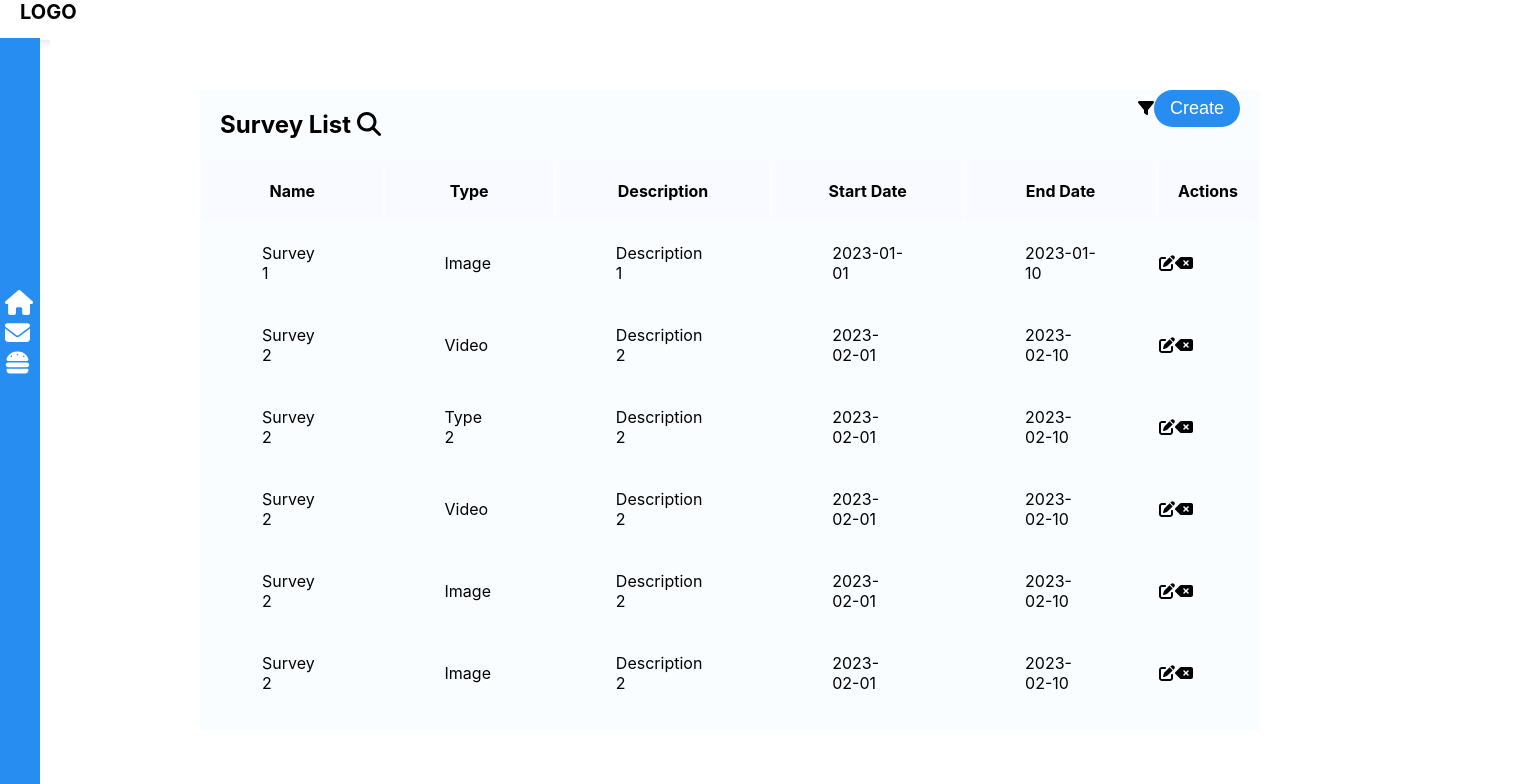
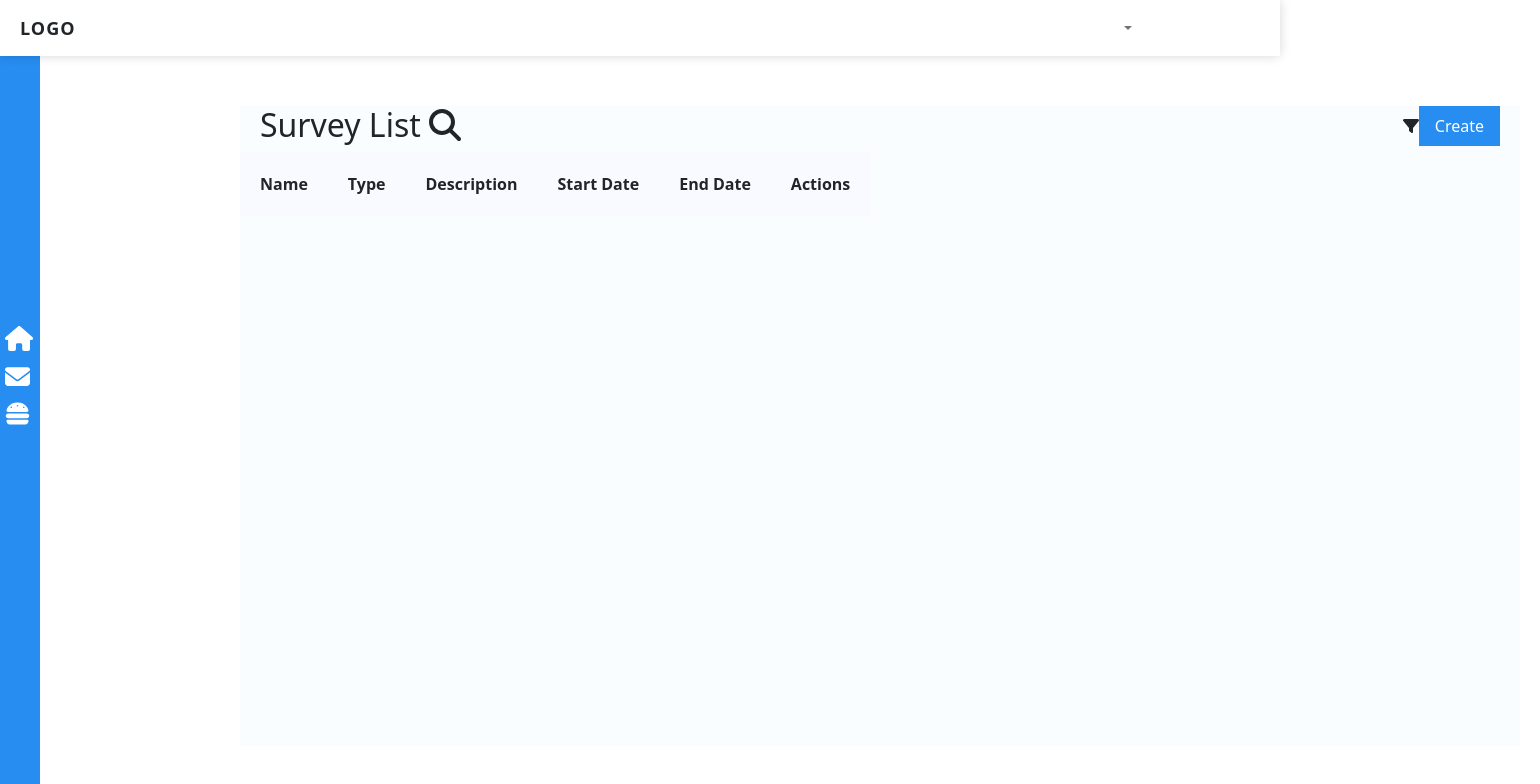
Before and after one commit to rumman1999/survey, a React (Create React App) app: page /surveyitems in a window 1280 px wide. Shown: the top 784 px of the page, 1540 px wide, since content can reach past the window. Built offline with nearby package versions, Linux system fonts and the light colour scheme.

Commit message:
Added Logout

```diff
--- a/package.json
+++ b/package.json
@@ -9,8 +9,10 @@
     "@testing-library/jest-dom": "^5.16.5",
     "@testing-library/react": "^13.4.0",
     "@testing-library/user-event": "^13.5.0",
+    "bootstrap": "^5.2.3",
     "dotenv": "^16.0.3",
     "react": "^18.2.0",
+    "react-bootstrap": "^2.7.4",
     "react-dom": "^18.2.0",
     "react-router-dom": "^6.11.2",
     "react-scripts": "5.0.1",
--- a/src/App.js
+++ b/src/App.js
@@ -17,6 +17,7 @@ function App() {
         <Route path="/surveyForm" element={<SurveyForm />} />
         <Route path="/createQues" element={<CreateQuestion />} />
         <Route path="/preview" element={<Preview />} />
+
       </Routes>
     </Router>
   );
--- /dev/null
+++ b/src/components/SurveyList/Header.css
@@ -0,0 +1,31 @@
+/* .logo{
+    background-color: white;
+    color: black;
+    height: 40px;
+    box-shadow : 0px 0px 10px #00000029  ;
+}
+.logo .logo-txt{
+    font-weight: bold;
+    padding: 20px;
+    font-size: 20px;
+
+} */
+/* Navbar .logo {
+    display: flex;
+    justify-content: space-between;
+} */
+/* .navbar{
+    box-shadow : 0px 0px 10px #00000029  ;
+} */
+.logo{
+    font-size: 18px;
+    font-weight: bold;
+    letter-spacing: 1px;
+
+}
+/* .custom-dropdown{
+    font-size: 14px;
+    padding: 2px;
+    color: blue;
+    border: none;
+} */
--- /dev/null
+++ b/src/components/SurveyList/Header.js
@@ -0,0 +1,42 @@
+import React from "react";
+import { Navigate, useNavigate } from 'react-router-dom';
+import { Navbar, Nav, NavDropdown } from "react-bootstrap";
+
+import "./Header.css";
+
+
+function Header() {
+    const navigate = useNavigate();
+    function handleLogout() {
+        localStorage.removeItem("token");
+        navigate("/");
+    }
+    return (
+        <div>
+
+            <Navbar
+                className="navbar  justify-content-between  "
+                style={{
+                    paddingLeft: "20px",
+                    paddingRight: "140px",
+                    boxShadow: "0px 0px 10px #00000029",
+                }}
+            >
+                <Nav className="logo">LOGO</Nav>
+                <Nav>
+                    <NavDropdown>
+                        <NavDropdown.Item
+                            className="custom-dropdown"
+                            style={{ padding: "5px", minWidth: "20px" }}
+                            onClick={handleLogout}
+                        >
+                            Logout
+                        </NavDropdown.Item>
+                    </NavDropdown>
+                </Nav>
+            </Navbar>
+        </div>
+    );
+}
+
+export default Header;
--- a/src/components/SurveyList/Sidebar.css
+++ b/src/components/SurveyList/Sidebar.css
@@ -1,5 +1,5 @@
 
-.sidebar{
+/* .sidebar{
     width: 50px;
     height: 100vh;
     background-color: #278DF1;
@@ -9,7 +9,7 @@
 .sidebar ul {
     list-style: none;
     padding: 250px 5px 60px 5px;
-}
+} */
 .sidebar{
     /* margin-top: 50px; */
     width: 40px;
@@ -26,18 +26,7 @@
     margin-top: 14px;
     padding: 250px 10px 60px 5px;
 }
-.logo{
-    background-color: white;
-    color: black;
-    height: 40px;
-    box-shadow : 0px 0px 10px #00000029  ;
-}
-.logo .logo-txt{
-    font-weight: bold;
-    padding: 20px;
-    font-size: 20px;
 
-}
 .home{
     cursor: pointer;
 }
--- a/src/components/SurveyList/Sidebar.js
+++ b/src/components/SurveyList/Sidebar.js
@@ -17,9 +17,7 @@ function Sidebar() {
     return (
 
         <>
-        <div className="logo">
-        <span className="logo-txt">LOGO</span>
-        <img src="" alt=""></img>
+
         <div className="sidebar">
             <ul>
                 <li className='home' onClick={handleSubmit}>
@@ -34,7 +32,7 @@ function Sidebar() {
                 </li>
             </ul>
         </div>
-    </div>
+
     </>
 
     )
--- a/src/components/SurveyList/SurveyItems.css
+++ b/src/components/SurveyList/SurveyItems.css
@@ -1,6 +1,10 @@
+.left{
+    display: flex;
+
+}
 .main-list{
     background-color: white;
-    margin: 0px 0px 0 50px;
+    margin: 0px 0px  0px 50px;
 }
 
 .Survey{
@@ -11,7 +15,7 @@
 .list-page{
 background: #FAFDFF;
 margin: 50px 20px 0px 150px;
-width: 600vh;
+width: 160vh;
 height: 80vh;
 }
 table thead tr th{
--- a/src/components/SurveyList/SurveyItems.js
+++ b/src/components/SurveyList/SurveyItems.js
@@ -14,59 +14,60 @@ import {
 //import { IconName } from '@material-ui/icons';
 import "./SurveyItems.css";
 import Sidebar from "./Sidebar";
+import Header from './Header'
 
 const SurveyItems = () => {
     const navigate = useNavigate();
     const [surveys, setSurveys] = useState([
-        {
-            id: 1,
-            name: "Survey 1",
-            type: "Image",
-            description: "Description 1",
-            startDate: "2023-01-01",
-            endDate: "2023-01-10",
-        },
-        {
-            id: 2,
-            name: "Survey 2",
-            type: "Video",
-            description: "Description 2",
-            startDate: "2023-02-01",
-            endDate: "2023-02-10",
-        },
-        {
-            id: 2,
-            name: "Survey 2",
-            type: "Type 2",
-            description: "Description 2",
-            startDate: "2023-02-01",
-            endDate: "2023-02-10",
-        },
-        {
-            id: 2,
-            name: "Survey 2",
-            type: "Video",
-            description: "Description 2",
-            startDate: "2023-02-01",
-            endDate: "2023-02-10",
-        },
-        {
-            id: 2,
-            name: "Survey 2",
-            type: "Image",
-            description: "Description 2",
-            startDate: "2023-02-01",
-            endDate: "2023-02-10",
-        },
-        {
-            id: 2,
-            name: "Survey 2",
-            type: "Image",
-            description: "Description 2",
-            startDate: "2023-02-01",
-            endDate: "2023-02-10",
-        },
-        // Add more survey objects as needed
+        //     {
+        //         id: 1,
+        //         name: "Survey 1",
+        //         type: "Image",
+        //         description: "Description 1",
+        //         startDate: "2023-01-01",
+        //         endDate: "2023-01-10",
+        //     },
+        //     {
+        //         id: 2,
+        //         name: "Survey 2",
+        //         type: "Video",
+        //         description: "Description 2",
+        //         startDate: "2023-02-01",
+        //         endDate: "2023-02-10",
+        //     },
+        //     {
+        //         id: 2,
+        //         name: "Survey 2",
+        //         type: "Type 2",
+        //         description: "Description 2",
+        //         startDate: "2023-02-01",
+        //         endDate: "2023-02-10",
+        //     },
+        //     {
+        //         id: 2,
+        //         name: "Survey 2",
+        //         type: "Video",
+        //         description: "Description 2",
+        //         startDate: "2023-02-01",
+        //         endDate: "2023-02-10",
+        //     },
+        //     {
+        //         id: 2,
+        //         name: "Survey 2",
+        //         type: "Image",
+        //         description: "Description 2",
+        //         startDate: "2023-02-01",
+        //         endDate: "2023-02-10",
+        //     },
+        //     {
+        //         id: 2,
+        //         name: "Survey 2",
+        //         type: "Image",
+        //         description: "Description 2",
+        //         startDate: "2023-02-01",
+        //         endDate: "2023-02-10",
+        //     },
+        //     // Add more survey objects as needed
     ]);
 
     const [isEditing, setIsEditing] = useState(false);
@@ -120,7 +121,10 @@ const SurveyItems = () => {
 
     return (
         <>
-        <Sidebar/>
+            {/* <Sidebar /> */}
+            <Header />
+            <div className="left">
+                <Sidebar />
                 <div className="main-list">
 
                     <div className="Survey">
@@ -230,6 +234,8 @@ const SurveyItems = () => {
                         </div>
                     </div>
                 </div>
+            </div>
+
         </>
     );
 };
--- a/src/index.js
+++ b/src/index.js
@@ -2,6 +2,7 @@ import React from 'react';
 import ReactDOM from 'react-dom/client';
 import './index.css';
 import App from './App';
+import 'bootstrap/dist/css/bootstrap.min.css';
 import reportWebVitals from './reportWebVitals';
 import Sidebar from './components/SurveyList/Sidebar';
 
```
Also changed, not shown: 1 other file (tests, documents, lock files or other folders). Lines whose indentation alone changed are shown as unchanged.
